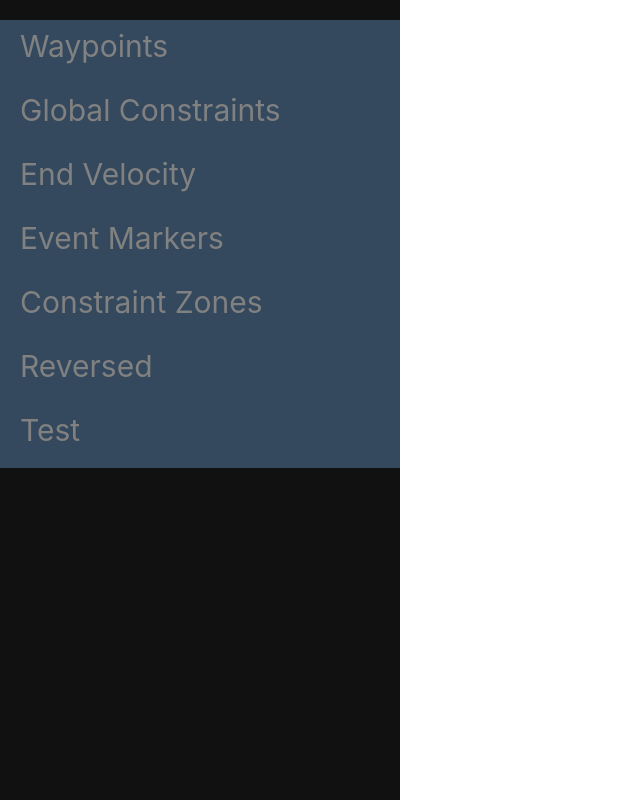
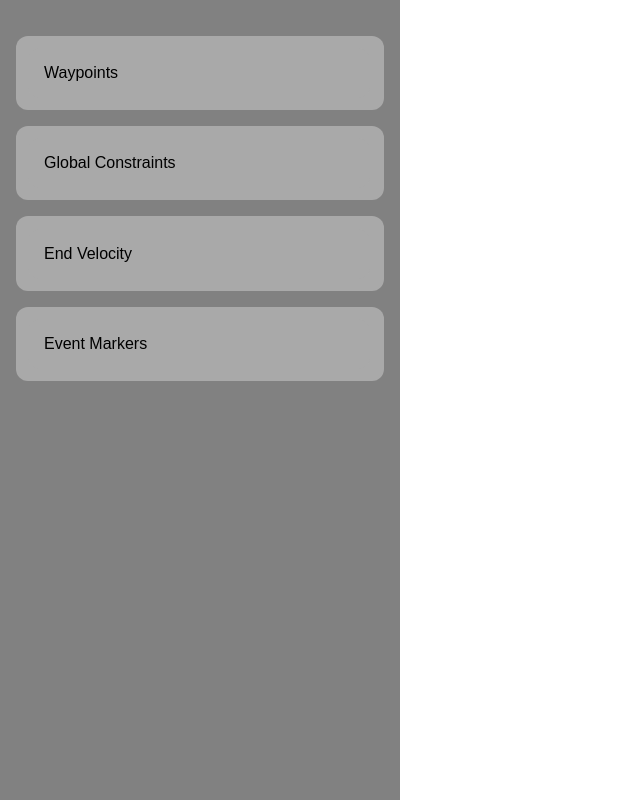
Before and after one commit to ethanprivette/PathWizard_Frontend, a React (Create React App) app: page / in a window 1280 px wide. Shown: the whole page, without its empty margins (0-640 px from the left). Built offline with nearby package versions, Linux system fonts and the light colour scheme.

Commit message:
a bunch of stuff looking good so far

```diff
--- a/src/App.css
+++ b/src/App.css
@@ -1,108 +1,112 @@
-.App {
-  text-align: center;
-}
-
 .sidenav {
   height: 100%; /* Full-height: remove this if you want "auto" height */
   width: 400px; /* Set the width of the sidebar */
   position: fixed; /* Fixed Sidebar (stay in place on scroll) */
-  z-index: 1; /* Stay on top */
+  z-index: 0; /* Stay on top */
   top: 0; /* Stay at the top */
   left: 0;
-  background-color: #111; /* Black */
-  overflow-x: hidden; /* Disable horizontal scroll */
+  background-color:#818181; /* Black */
+  overflow-x: scroll; /* Disable horizontal scroll */
   padding-top: 20px;
 }
 
-.sidenav a {
-  padding: 8px 16px 20px 20px;
-  justify-content: left;
-  text-decoration: none;
-  text-align: left;
-  font-size: 30px;
-  color: #818181;
-  display: block;
-  background: #34495e;
+.dropdowns {
+  padding: 16px 16px;
+  border: black;
+  border-style: none;
+  border-width: 2px;
+  border-radius: 12px;
+  margin: 8px 8px 2px;
+  background-color: #818181;
+  cursor: pointer;
 }
 
-.sidenav a:hover {
-  color: #f1f1f1;
-  background: #C06162;
+.sideButton {
+  position: relative;
+  background-color: darkgray;
+  width: 92%;
+  border: none;
+  border-radius: 12px;
+  color: black;
+  padding: 12px;
+  margin: 16px;
+  text-align: left;
+  text-decoration: none;
+  display: block;
+  font-size: 16px;
+  font-family: Arial, Helvetica, sans-serif;
+  cursor: pointer;
+  height: 74.4px;
 }
 
-.dropdown {
-  padding: 8px 16px 20px 20px;
-  display: flex;
-  justify-content: left;
-  align-items: left;
-  text-align: left;
-  color: #818181;
-  background: #34495e;
-  position: relative;
-  font-size: 30px;
-  perspective: 1000px;
-  z-index: 100;
-  &:hover {
-    color: white;
-    background: #C06162;
-    cursor: pointer;
-  }
-
-  &:hover .dropdown_menu li {
-    display: block;
-  }
+.test {
+  color:#818181;
 }
 
-.dropdown_menu {
-  position: absolute;
-  top: 100%;
-  left: 0;
-  width: 100%;
-  perspective: 1000px;
-  z-index: -1;
-  li {
-    display: none;
-    color: white;
-    background-color: #34495e;
-    padding: 10px 20px;
-    font-size: 16px;
-    opacity: 0;
-    &:hover {
-      background-color: #C06162;
+input, ul.submenu {
+  display: none;
+  padding: 0px;
+}
+
+.baseul {
+  padding: 12px;
+  margin: 16px;
+  width: 86%;
+  background-color: darkgray;
+  border-radius: 12px;
+}
+
+/*position the label*/
+label {
+  position: relative;
+  border: black;
+  border-radius: 12px;
+  border-width: 2px;
+  width: 90%;
+  text-align: left;
+  background-color: darkgray;
+  display: block;
+  cursor: pointer;
+  font-size: 16px;
+  padding: 16px 16px;
+  font-family: Arial, Helvetica, sans-serif;
+  z-index: 1;
+  &:after {
+    content: '';
+    position: relative;
+    bottom: 0;
+    left: 0;
+    width: 100%;
+    height: 100%;
+    border-radius: inherit;
+    background-color: darkgray;
+    z-index: -2;
+  }
+  &:before {
+    content: '';
+    position: absolute;
+    bottom: 0;
+    left: 0;
+    width: 0%;
+    height: 100%;
+    background-color: gray;
+    transition: all .3s;
+    border-radius: 12px;
+    z-index: -1;
+  }
+  &:hover {
+    color: black;
+    &:before {
+      width: 100%
     }
   }
 }
 
-.dropdown:hover .dropdown_menu--animated {
-    display: block
+/*show the submenu when input is checked*/
+input:checked~ul.submenu {
+  display: block;
+  position: relative;
+  font-family: Arial, Helvetica, sans-serif;
+  text-align: left;
+  width: 98.75%
 }
-
-.dropdown_menu--animated {
-    display: none;
-    li {
-      display: block;
-      opacity: 1;
-    }
-}
-
-.dropdown_menu-6 {
-    animation: growDown 300ms ease-in-out forwards;
-    transform-origin: top center;
-}
-
-@keyframes growDown {
-    0% {
-        transform: scaleY(0)
-    }
-    80% {
-        transform: scaleY(1.1)
-    }
-    100% {
-        transform: scaleY(1)
-    }
-}
-
-@media screen and (max-height: 450px) {
-  .sidenav {padding-top: 15px;}
-  .sidenav a {font-size: 18px;}
-}
--- a/src/App.js
+++ b/src/App.js
@@ -1,25 +1,30 @@
 import './App.css';
+
+function handleClick() {
+  console.log("cliked!")
+}
 
 function App() {
   return (
-    <div className="App">
-      <div class="sidenav">
-        <a href="#">Waypoints</a>
-        <a href="#">Global Constraints</a>
-        <a href="#">End Velocity</a>
-        <a href="#">Event Markers</a>
-        <a href="#">Constraint Zones</a>
-        <a href="#">Reversed</a>
-
-        <li class="dropdown dropdown-6">Test
-          <ul class="dropdown_menu dropdown_menu--animated dropdown_menu-6">
-            <li class="dropdown_item-1">test1</li>
-            <li class="dropdown_item-2">test2</li>
-            <li class="dropdown_item-3">test3</li>
-            <li class="dropdown_item-4">test4</li>
+    <div class="sidenav">
+      <ul class="baseul">
+        <input id="check01" type="checkbox" name="menu" />
+          <label for="check01">Waypoints</label>
+          <ul class="submenu">
+            <ul class="dropdowns">Start Point</ul>
+            <ul class ="dropdowns">End Point</ul>
           </ul>
-        </li>
-      </div>
+      </ul>
+      <button class="sideButton"onClick={handleClick}><label>Global Constraints</label></button>
+      <button class="sideButton"onClick={handleClick}><label>End Velocity</label></button>
+      <ul class="baseul">
+        <input id="check02" type="checkbox" name="menu" />
+          <label for="check02">Event Markers</label>
+          <ul class="submenu">
+            <ul class="dropdowns">test 1</ul>
+            <ul class="dropdowns">test 2</ul>
+          </ul>
+      </ul>
     </div>
   );
 }
```
